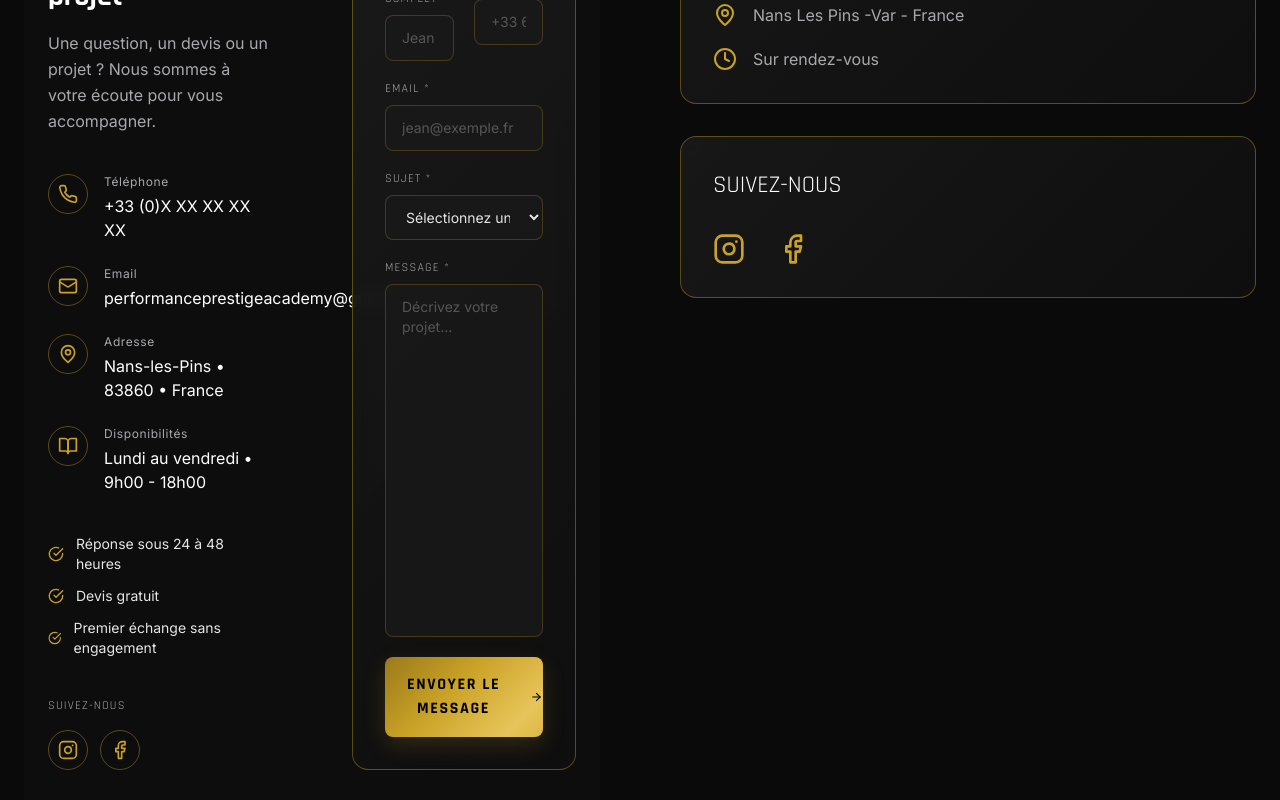
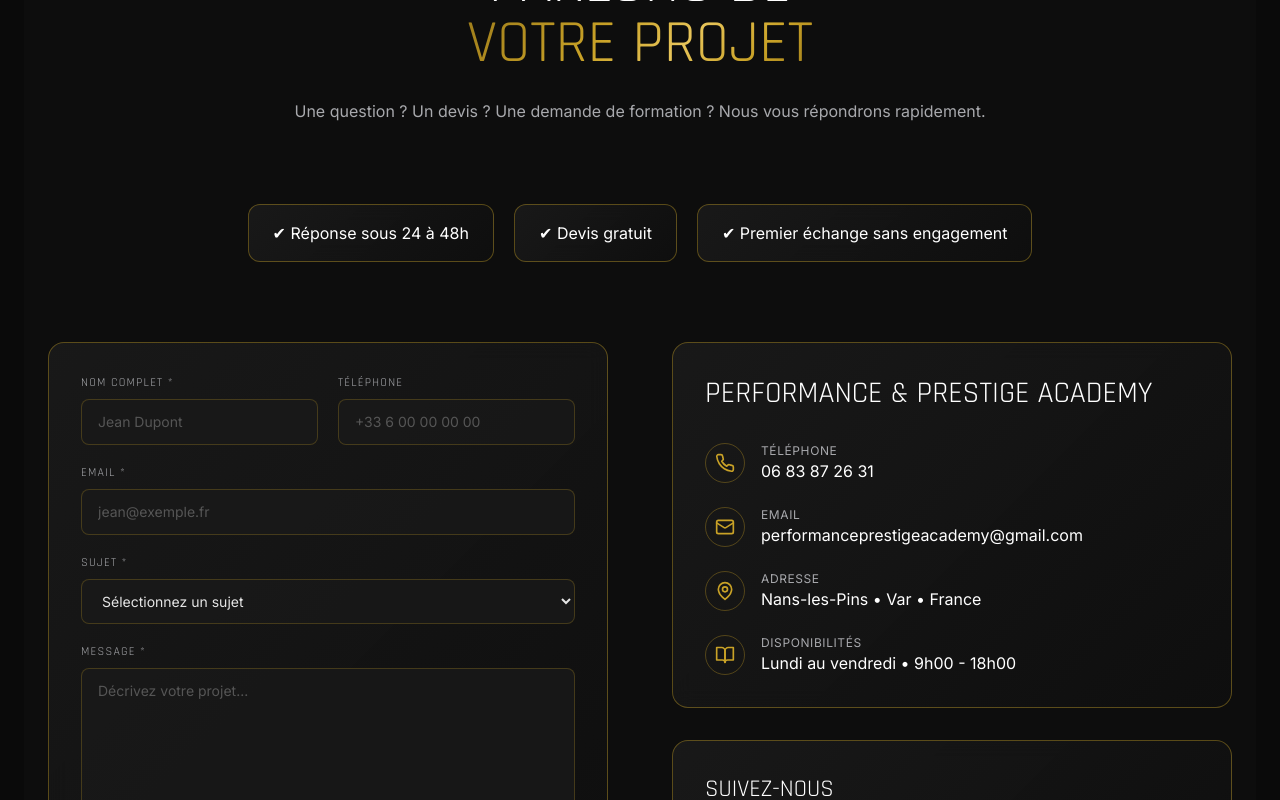
Before and after one commit to PerformancePrestigeAcademy/performance-prestige-academy, a React (Vite) app: page /contact in a window 1280 px wide. Shown: the part 1500-2300 px from the top of the page. Built offline with nearby package versions, Linux system fonts and the light colour scheme.

Commit message:
PATCH 012 V8

```diff
--- a/src/Pages/Contact.tsx
+++ b/src/Pages/Contact.tsx
@@ -68,81 +68,9 @@ export default function ContactPage() {
 
           {/* Formulaire */}
 
-          <div className="grid grid-cols-1 lg:grid-cols-2 gap-12 lg:gap-20 items-start">
-
           <ContactForm />
 
-            {/* Infos */}
-
-            <div className="space-y-8">
-
-              <div className="gold-border rounded-2xl bg-dark-card p-8">
-
-                <h3 className="font-racing text-3xl mb-8">
-                  PERFORMANCE & PRESTIGE ACADEMY
-                </h3>
-
-                <div className="space-y-5 text-[#A8A9AD]">
-
-                  <div className="flex items-center gap-4">
-                    <Phone className="text-[#C9A227]" />
-                    06 83 87 26 31
-                  </div>
-
-                  <div className="flex items-center gap-4">
-                    <Mail className="text-[#C9A227]" />
-                    performanceprestigeacademy@gmail.com
-                  </div>
-
-                  <div className="flex items-center gap-4">
-                    <MapPin className="text-[#C9A227]" />
-                    Nans Les Pins -Var - France
-                  </div>
-
-                  <div className="flex items-center gap-4">
-                    <Clock className="text-[#C9A227]" />
-                    Sur rendez-vous
-                  </div>
-
-                </div>
-
-              </div>
-
-              <div className="gold-border rounded-2xl bg-dark-card p-8">
-
-                <h3 className="font-racing text-2xl mb-8">
-                  SUIVEZ-NOUS
-                </h3>
-
-                <div className="flex gap-8">
-
-                  <a
-                  href="https://www.instagram.com/performance_prestige_academy/"
-                  target="_blank"
-                  rel="noopener noreferrer"
-                  >
-                  <Instagram className="text-[#C9A227] w-8 h-8 cursor-pointer hover:scale-110 transition-transform duration-300" />
-                  </a>
-
-                  <a
-                  href="https://www.facebook.com/profile.php?id=61592134912462"
-                  target="_blank"
-                  rel="noopener noreferrer"
-                  >
-                  <Facebook className="text-[#C9A227] w-8 h-8 cursor-pointer hover:scale-110 transition-transform duration-300" />
-                  </a>
-
-                  {/* <Linkedin className="text-[#C9A227] w-8 h-8 cursor-pointer" /> */}
-
-                </div>
-
-              </div>
-
-            </div>
-
           </div>
-
-        </div>
 
       </section>
 
--- a/src/components/ContactForm.tsx
+++ b/src/components/ContactForm.tsx
@@ -11,6 +11,7 @@ import {
 } from "lucide-react";
 
 export default function ContactForm() {
+
   const [form, setForm] = useState({
     name: "",
     email: "",
@@ -19,8 +20,8 @@ export default function ContactForm() {
     message: "",
   });
 
+  const [sending, setSending] = useState(false);
   const [sent, setSent] = useState(false);
-  const [sending, setSending] = useState(false);
 
   const SUBJECTS = [
     "Préparation & Développement",
@@ -35,6 +36,7 @@ export default function ContactForm() {
     setSending(true);
 
     try {
+
       const response = await fetch("/api/contact", {
         method: "POST",
         headers: {
@@ -44,7 +46,7 @@ export default function ContactForm() {
       });
 
       if (!response.ok) {
-        throw new Error("Erreur d'envoi");
+        throw new Error("Erreur");
       }
 
       setSent(true);
@@ -56,177 +58,78 @@ export default function ContactForm() {
         subject: "",
         message: "",
       });
-    } catch (error) {
-      alert("Erreur lors de l'envoi du message.");
+
+    } catch (err) {
+
+      alert("Erreur lors de l'envoi.");
+
     } finally {
+
       setSending(false);
+
     }
   };
 
   return (
-    <section id="contact" className="py-24 sm:py-32 bg-[#0D0D0D]">
-  <div className="max-w-7xl mx-auto px-4 sm:px-6">
 
-    <div className="grid grid-cols-1 lg:grid-cols-2 gap-12 lg:gap-20 items-stretch">
+    <section id="contact" className="py-24 bg-[#0D0D0D]">
 
-      <div>
+      <div className="max-w-7xl mx-auto px-6">
 
-        <h3 className="font-racing font-bold text-3xl text-white mb-4">
-          Parlons de votre projet
-        </h3>
+        <div className="text-center mb-20">
 
-        <p className="text-[#A8A9AD] leading-relaxed mb-10">
-          Une question, un devis ou un projet ?
-          Nous sommes à votre écoute pour vous accompagner.
+          <p className="font-racing text-xl tracking-[0.35em] text-[#C9A227] mb-4">
+            CONTACTEZ-NOUS
           </p>
 
-        <div className="space-y-6 mb-10">
+          <h2 className="font-racing text-5xl lg:text-6xl mb-6">
+            PARLONS DE
+            <br />
+            <span className="gold-gradient">
+              VOTRE PROJET
+            </span>
+          </h2>
 
-          {[
-            {
-              icon: <Phone className="w-5 h-5" />,
-              label: "Téléphone",
-              value: "+33 (0)X XX XX XX XX",
-            },
-            {
-              icon: <Mail className="w-5 h-5" />,
-              label: "Email",
-              value: "performanceprestigeacademy@gmail.com",
-            },
-            {
-              icon: <MapPin className="w-5 h-5" />,
-              label: "Adresse",
-              value: "Nans-les-Pins • 83860 • France",
-            },
-            {
-              icon: <BookOpen className="w-5 h-5" />,
-              label: "Disponibilités",
-              value: "Lundi au vendredi • 9h00 - 18h00",
-            },
-          ].map((item) => (
+          <p className="max-w-3xl mx-auto text-[#A8A9AD] leading-relaxed">
+            Une question ? Un devis ? Une demande de formation ?
+            Nous vous répondrons rapidement.
+          </p>
 
-            <div
-              key={item.label}
-              className="flex items-start gap-4"
-            >
-
-              <div className="w-10 h-10 rounded-full border border-[rgba(201,162,39,0.4)] flex items-center justify-center text-[#C9A227] flex-shrink-0">
-                {item.icon}
         </div>
 
-              <div>
-                <p className="text-[#A8A9AD] text-xs tracking-wider mb-1">
-                  {item.label}
-                </p>
+    {/* Les avantages */}
 
-                <p className="text-white">
-                  {item.value}
-                </p>
+<div className="flex flex-wrap justify-center gap-5 mb-20">
+
+  <div className="gold-border rounded-xl px-6 py-4 bg-dark-card">
+    ✔ Réponse sous 24 à 48h
+  </div>
+
+  <div className="gold-border rounded-xl px-6 py-4 bg-dark-card">
+    ✔ Devis gratuit
+  </div>
+
+  <div className="gold-border rounded-xl px-6 py-4 bg-dark-card">
+    ✔ Premier échange sans engagement
   </div>
 
 </div>
 
-          ))}
+{/* Deux colonnes */}
 
-        </div>
-
-        <div className="space-y-3 mb-10">
-
-          <div className="flex items-center gap-3 text-sm text-[#E5E5E5]">
-            <CheckCircle className="w-4 h-4 text-[#C9A227]" />
-            Réponse sous 24 à 48 heures
-          </div>
-
-          <div className="flex items-center gap-3 text-sm text-[#E5E5E5]">
-            <CheckCircle className="w-4 h-4 text-[#C9A227]" />
-            Devis gratuit
-          </div>
-
-          <div className="flex items-center gap-3 text-sm text-[#E5E5E5]">
-            <CheckCircle className="w-4 h-4 text-[#C9A227]" />
-            Premier échange sans engagement
-          </div>
-
-        </div>
-
-        <div>
-
-          <p className="font-racing text-xs tracking-widest text-[#A8A9AD] mb-4">
-            SUIVEZ-NOUS
-          </p>
-
-          <div className="flex gap-3">
-
-            <a
-              href="https://www.instagram.com/performance_prestige_academy/"
-              target="_blank"
-              rel="noopener noreferrer"
-              className="w-10 h-10 rounded-full border border-[rgba(201,162,39,0.4)] flex items-center justify-center text-[#C9A227] hover:bg-[rgba(201,162,39,0.1)] transition"
-            >
-              <Instagram className="w-5 h-5"/>
-            </a>
-
-            <a
-              href="https://www.facebook.com/profile.php?id=61592134912462"
-              target="_blank"
-              rel="noopener noreferrer"
-              className="w-10 h-10 rounded-full border border-[rgba(201,162,39,0.4)] flex items-center justify-center text-[#C9A227] hover:bg-[rgba(201,162,39,0.1)] transition"
-            >
-              <Facebook className="w-5 h-5"/>
-            </a>
-
-          </div>
-
-        </div>
-
-      </div>
-
-            <div>
-
-        {sent ? (
-
-          <div className="flex flex-col items-center justify-center h-full text-center py-16 gold-border rounded-2xl bg-dark-card">
-
-            <CheckCircle className="w-16 h-16 text-[#C9A227] mb-6 icon-gold"/>
-
-            <h3 className="font-racing text-2xl text-white mb-3">
-              Message envoyé !
-            </h3>
-
-            <p className="text-[#A8A9AD]">
-              Nous vous répondrons dans les plus brefs délais.
-            </p>
-
-            <button
-              onClick={() => {
-                setSent(false);
-
-                setForm({
-                  name: "",
-                  email: "",
-                  phone: "",
-                  subject: "",
-                  message: "",
-                });
-              }}
-              className="mt-8 btn-outline-gold px-8 py-3 rounded"
-            >
-              NOUVEAU MESSAGE
-            </button>
-
-          </div>
-
-        ) : (
+<div className="grid lg:grid-cols-2 gap-16 items-start">
 
   <form
   onSubmit={handleSubmit}
-            className="bg-dark-card gold-border rounded-2xl p-8 space-y-5 h-full flex flex-col"
+  className="bg-dark-card gold-border rounded-2xl p-8 space-y-5 flex flex-col"
 >
+
+
+{/* Colonne gauche */}
 
   <div className="grid sm:grid-cols-2 gap-5">
 
   <div>
-
     <label className="block text-xs font-racing tracking-widest text-[#A8A9AD] mb-2">
       NOM COMPLET *
     </label>
@@ -235,15 +138,15 @@ export default function ContactForm() {
       required
       type="text"
       value={form.name}
-                  onChange={(e)=>setForm({...form,name:e.target.value})}
+      onChange={(e) =>
+        setForm({ ...form, name: e.target.value })
+      }
       placeholder="Jean Dupont"
       className="contact-input w-full px-4 py-3 rounded-lg text-sm"
     />
-
   </div>
 
   <div>
-
     <label className="block text-xs font-racing tracking-widest text-[#A8A9AD] mb-2">
       TÉLÉPHONE
     </label>
@@ -251,11 +154,12 @@ export default function ContactForm() {
     <input
       type="tel"
       value={form.phone}
-                  onChange={(e)=>setForm({...form,phone:e.target.value})}
+      onChange={(e) =>
+        setForm({ ...form, phone: e.target.value })
+      }
       placeholder="+33 6 00 00 00 00"
       className="contact-input w-full px-4 py-3 rounded-lg text-sm"
     />
-
   </div>
 
 </div>
@@ -270,7 +174,9 @@ export default function ContactForm() {
     required
     type="email"
     value={form.email}
-                onChange={(e)=>setForm({...form,email:e.target.value})}
+    onChange={(e) =>
+      setForm({ ...form, email: e.target.value })
+    }
     placeholder="jean@exemple.fr"
     className="contact-input w-full px-4 py-3 rounded-lg text-sm"
   />
@@ -286,7 +192,9 @@ export default function ContactForm() {
   <select
     required
     value={form.subject}
-                onChange={(e)=>setForm({...form,subject:e.target.value})}
+    onChange={(e) =>
+      setForm({ ...form, subject: e.target.value })
+    }
     className="contact-input w-full px-4 py-3 rounded-lg text-sm"
   >
 
@@ -294,7 +202,7 @@ export default function ContactForm() {
       Sélectionnez un sujet
     </option>
 
-                {SUBJECTS.map((subject)=>(
+    {SUBJECTS.map((subject) => (
       <option
         key={subject}
         value={subject}
@@ -315,10 +223,13 @@ export default function ContactForm() {
 
   <textarea
     required
+    rows={7}
     value={form.message}
-                onChange={(e)=>setForm({...form,message:e.target.value})}
+    onChange={(e) =>
+      setForm({ ...form, message: e.target.value })
+    }
     placeholder="Décrivez votre projet..."
-                className="contact-input w-full flex-1 px-4 py-3 rounded-lg text-sm resize-none"
+    className="contact-input w-full px-4 py-3 rounded-lg text-sm resize-none"
   />
 
 </div>
@@ -330,26 +241,118 @@ export default function ContactForm() {
 >
 
   {sending ? (
-
     <>
-                  <div className="w-4 h-4 border-2 border-black/30 border-t-black rounded-full animate-spin"/>
+      <div className="w-4 h-4 border-2 border-black/30 border-t-black rounded-full animate-spin" />
       ENVOI EN COURS...
     </>
-
   ) : (
-
     <>
       ENVOYER LE MESSAGE
-                  <ArrowRight className="w-4 h-4"/>
+      <ArrowRight className="w-4 h-4" />
     </>
-
   )}
 
 </button>
 
 </form>
 
-        )}
+      {/* Colonne droite */}
+
+      <div className="space-y-8">
+
+  <div className="gold-border rounded-2xl bg-dark-card p-8">
+
+    <h3 className="font-racing text-3xl text-white mb-8">
+      PERFORMANCE & PRESTIGE ACADEMY
+    </h3>
+
+    <div className="space-y-6">
+
+      <div className="flex items-center gap-4">
+        <div className="w-10 h-10 rounded-full border border-[rgba(201,162,39,0.35)] flex items-center justify-center">
+          <Phone className="w-5 h-5 text-[#C9A227]" />
+        </div>
+        <div>
+          <p className="text-xs text-[#A8A9AD] uppercase tracking-wider">
+            Téléphone
+          </p>
+          <p className="text-white">
+            06 83 87 26 31
+          </p>
+        </div>
+      </div>
+
+      <div className="flex items-center gap-4">
+        <div className="w-10 h-10 rounded-full border border-[rgba(201,162,39,0.35)] flex items-center justify-center">
+          <Mail className="w-5 h-5 text-[#C9A227]" />
+        </div>
+        <div>
+          <p className="text-xs text-[#A8A9AD] uppercase tracking-wider">
+            Email
+          </p>
+          <p className="text-white">
+            performanceprestigeacademy@gmail.com
+          </p>
+        </div>
+      </div>
+
+      <div className="flex items-center gap-4">
+        <div className="w-10 h-10 rounded-full border border-[rgba(201,162,39,0.35)] flex items-center justify-center">
+          <MapPin className="w-5 h-5 text-[#C9A227]" />
+        </div>
+        <div>
+          <p className="text-xs text-[#A8A9AD] uppercase tracking-wider">
+            Adresse
+          </p>
+          <p className="text-white">
+            Nans-les-Pins • Var • France
+          </p>
+        </div>
+      </div>
+
+      <div className="flex items-center gap-4">
+        <div className="w-10 h-10 rounded-full border border-[rgba(201,162,39,0.35)] flex items-center justify-center">
+          <BookOpen className="w-5 h-5 text-[#C9A227]" />
+        </div>
+        <div>
+          <p className="text-xs text-[#A8A9AD] uppercase tracking-wider">
+            Disponibilités
+          </p>
+          <p className="text-white">
+            Lundi au vendredi • 9h00 - 18h00
+          </p>
+        </div>
+      </div>
+
+    </div>
+
+  </div>
+
+  <div className="gold-border rounded-2xl bg-dark-card p-8">
+
+    <h3 className="font-racing text-2xl text-white mb-8">
+      SUIVEZ-NOUS
+    </h3>
+
+    <div className="flex gap-5">
+
+      <a
+        href="https://www.instagram.com/performance_prestige_academy/"
+        target="_blank"
+        rel="noopener noreferrer"
+        className="w-12 h-12 rounded-full border border-[rgba(201,162,39,0.35)] flex items-center justify-center text-[#C9A227] hover:bg-[#C9A227]/10 transition"
+      >
+        <Instagram className="w-6 h-6" />
+      </a>
+
+      <a
+        href="https://www.facebook.com/profile.php?id=61592134912462"
+        target="_blank"
+        rel="noopener noreferrer"
+        className="w-12 h-12 rounded-full border border-[rgba(201,162,39,0.35)] flex items-center justify-center text-[#C9A227] hover:bg-[#C9A227]/10 transition"
+      >
+        <Facebook className="w-6 h-6" />
+      </a>
 
     </div>
 
@@ -357,7 +360,13 @@ export default function ContactForm() {
 
 </div>
 
+</div>
+
+</div>
+
+
     </section>
 
   );
+
 }
--- a/src/components/HomePage.tsx
+++ b/src/components/HomePage.tsx
@@ -481,6 +481,9 @@ function About() {
       </div>
     </section>
   );
+
+  <ContactForm />
+
 }
 
 
```
Also changed, not shown: vercel.json (deleted), 1 other file (tests, documents, lock files or other folders). Lines whose indentation alone changed are shown as unchanged.
